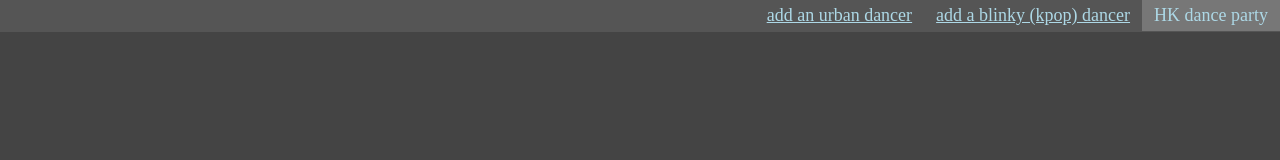
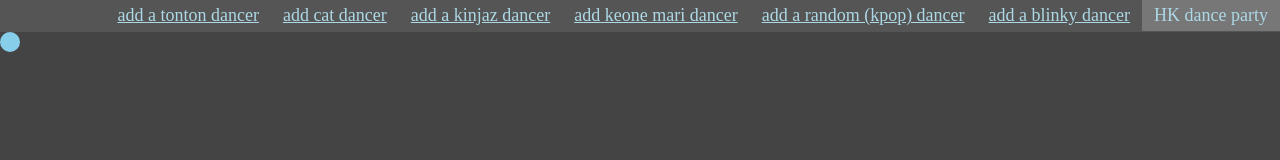
Before and after one commit to katpoa/subclass-dance-party, a website: page dancefloor.html in a window 1280 px wide. Drawn offline with Linux system fonts and the light colour scheme.

Commit message:
Add all dancer subclasses to script sources and to the topbar as buttons

```diff
--- a/dancefloor.html
+++ b/dancefloor.html
@@ -5,13 +5,19 @@
     <link rel="stylesheet" type="text/css" href="styles.css" />
     <script src="lib/jquery.js"></script>
     <script src="src/dancer.js"></script>
-    <script src="src/blinkyDancer.js"></script><script src="src/kpopDancer.js"></script><script src="src/urbanDancer.js"></script>
+    <script src="src/blinkyDancer.js"></script><script src="src/kpopDancer.js"></script><script src="src/urbanDancer.js"></script><script src="src/keoneMariDancer.js"></script><script src="src/kinjazDancer.js"></script><script src="src/tontonDancer.js"></script><script src="src/catDancer.js"></script>
   </head>
   <body>
     <div class="topbar">
       <span class="title">HK dance party</span>
-      <a href="#" class="addDancerButton" data-dancer-maker-function-name="BlinkyDancer">add a blinky (kpop) dancer</a>
-      <a href="#" class="addDancerButton" data-dancer-maker-function-name="UrbanDancer">add an urban dancer</a>
+      <a href="#" class="addDancerButton" data-dancer-maker-function-name="BlinkyDancer">add a blinky dancer</a>
+      <a href="#" class="addDancerButton" data-dancer-maker-function-name="KpopDancer">add a random (kpop) dancer</a>
+      <a href="#" class="addDancerButton" data-dancer-maker-function-name="KeoneMariDancer">add keone mari dancer</a>
+      <a href="#" class="addDancerButton" data-dancer-maker-function-name="Kinjaz">add a kinjaz dancer</a>
+      <a href="#" class="addDancerButton" data-dancer-maker-function-name="CatDancer">add cat dancer</a>
+      <a href="#" class="addDancerButton" data-dancer-maker-function-name="TontonDancer">add a tonton dancer</a>
+    </div>
+    <div class="dancer">
     </div>
     <script src="src/init.js"></script>
   </body>
```
